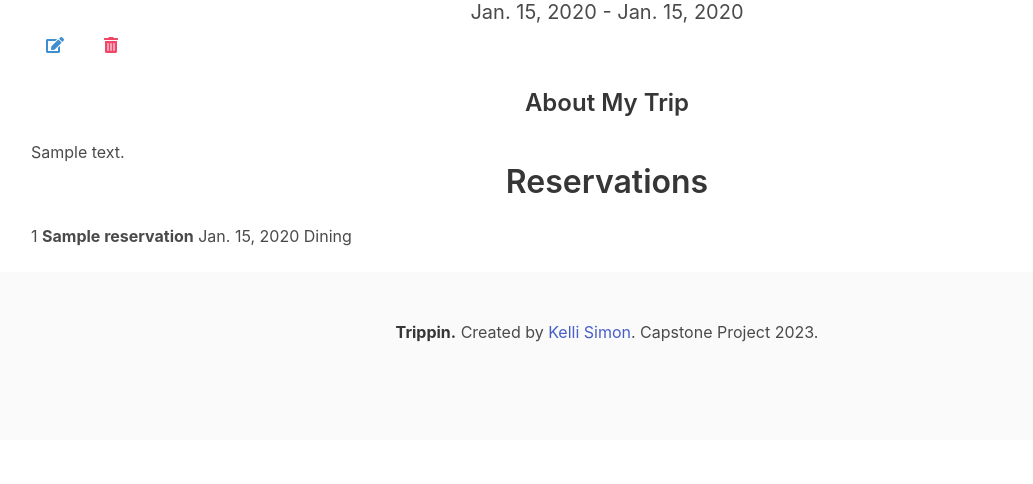
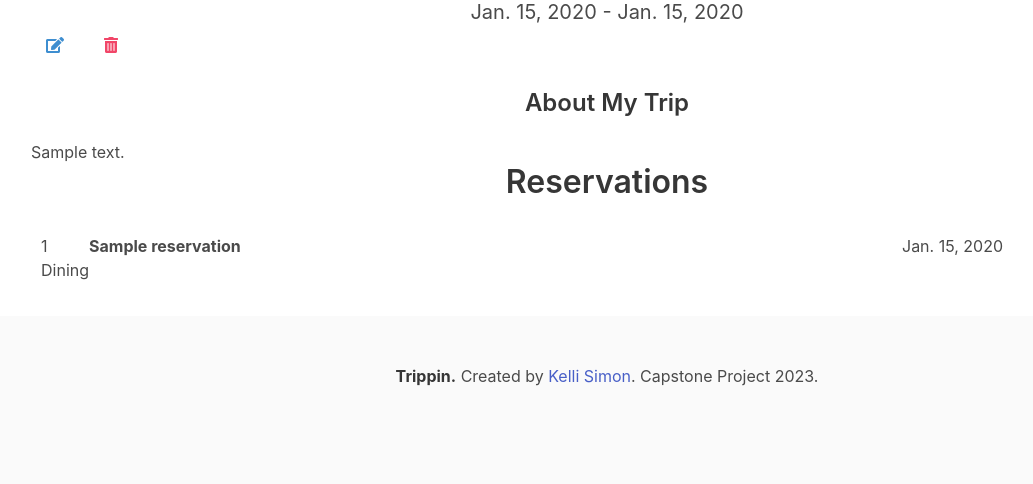
Before and after one commit to kellims/Capstone-Project-Trippin, a Django app: page /trips/1/ in a window 1280 px wide. Shown: the part 392-876 px from the top of the page, without its empty margins (33-1066 px from the left). Before the commit the page ends 734 px from the top, so only its background shows below. Run offline with Django 4.2, Linux system fonts and the light colour scheme; tables that the repository leaves empty hold one stand-in row (values such as "Sample post"); grey boxes marked "Sample" are stand-in pictures.

Commit message:
added reservation create view

```diff
--- a/main_app/static/styles/main.css
+++ b/main_app/static/styles/main.css
@@ -1,3 +1,23 @@
 .title, .subtitle{
     text-align: center;
 }
+
+
+.detail__reservations {
+    width: 100%;
+    display: flex;
+    flex-direction: column;
+}
+
+.reservation {
+    width: 100%;
+    padding: 10px;
+    display: grid;
+    grid-template-columns: 0.1fr 3fr 1fr;
+    border-radius: 5px;
+}
+
+.reservation:hover {
+    background-color: hsla(0, 0%, 100%, 0.1);
+    cursor: pointer;
+}
--- a/main_app/urls.py
+++ b/main_app/urls.py
@@ -9,4 +9,5 @@ urlpatterns = [
     path('trips/<int:pk>/', views.TripDetail.as_view(), name="trip_detail"),
     path('trips/<int:pk>/update',views.TripUpdate.as_view(), name="trip_update"),
     path('trips/<int:pk>/delete',views.TripDelete.as_view(), name="trip_delete"),
+    path('trips/<int:pk>/reservations/new/', views.ReservationCreate.as_view(), name="reservation_create"),
 ]
--- a/main_app/views.py
+++ b/main_app/views.py
@@ -5,8 +5,9 @@ from django.views.generic.base import TemplateView
 from django.views.generic.edit import CreateView, UpdateView, DeleteView
 from django.views.generic import DetailView
 from django.urls import reverse
+from django.shortcuts import redirect
 
-from .models import Trip
+from .models import Trip, Reservation
 
 # Create your views here.
 
@@ -54,3 +55,18 @@ class TripDelete(DeleteView):
     model = Trip
     template_name = "trip_delete_confirmation.html"
     success_url = "/trips/"
+
+
+class ReservationCreate(View):
+
+    def post(self, request, pk):
+        name = request.POST.get("name")
+        description = request.POST.get("description")
+        start_date = request.POST.get("start_date")
+        end_date = request.POST.get("end_date")
+        location = request.POST.get("location")
+        type = request.POST.get("type")
+        file = request.POST.get("file")
+        trip = Trip.objects.get(pk=pk)
+        Reservation.objects.create(name=name, description=description, start_date=start_date, end_date=end_date, location=location, type=type, file=file, trip=trip)
+        return redirect('trip_detail', pk=pk)
```
